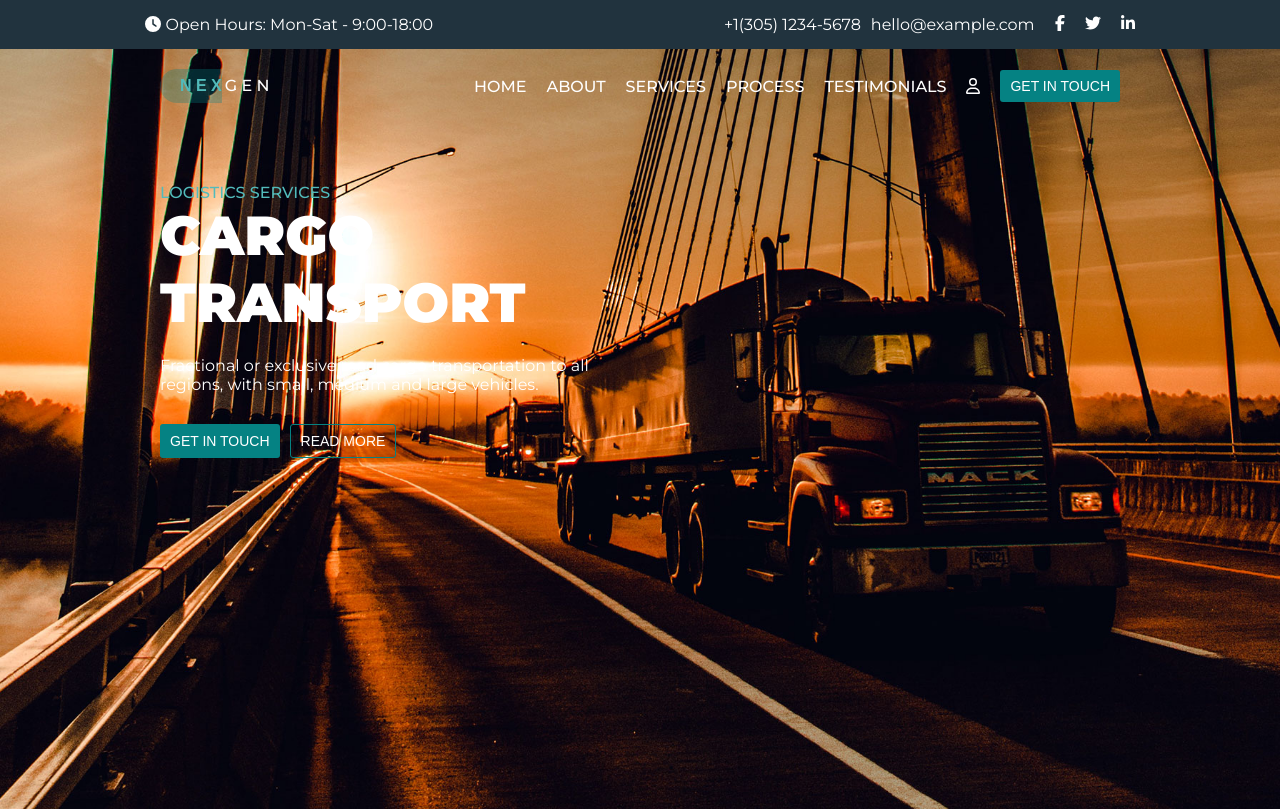
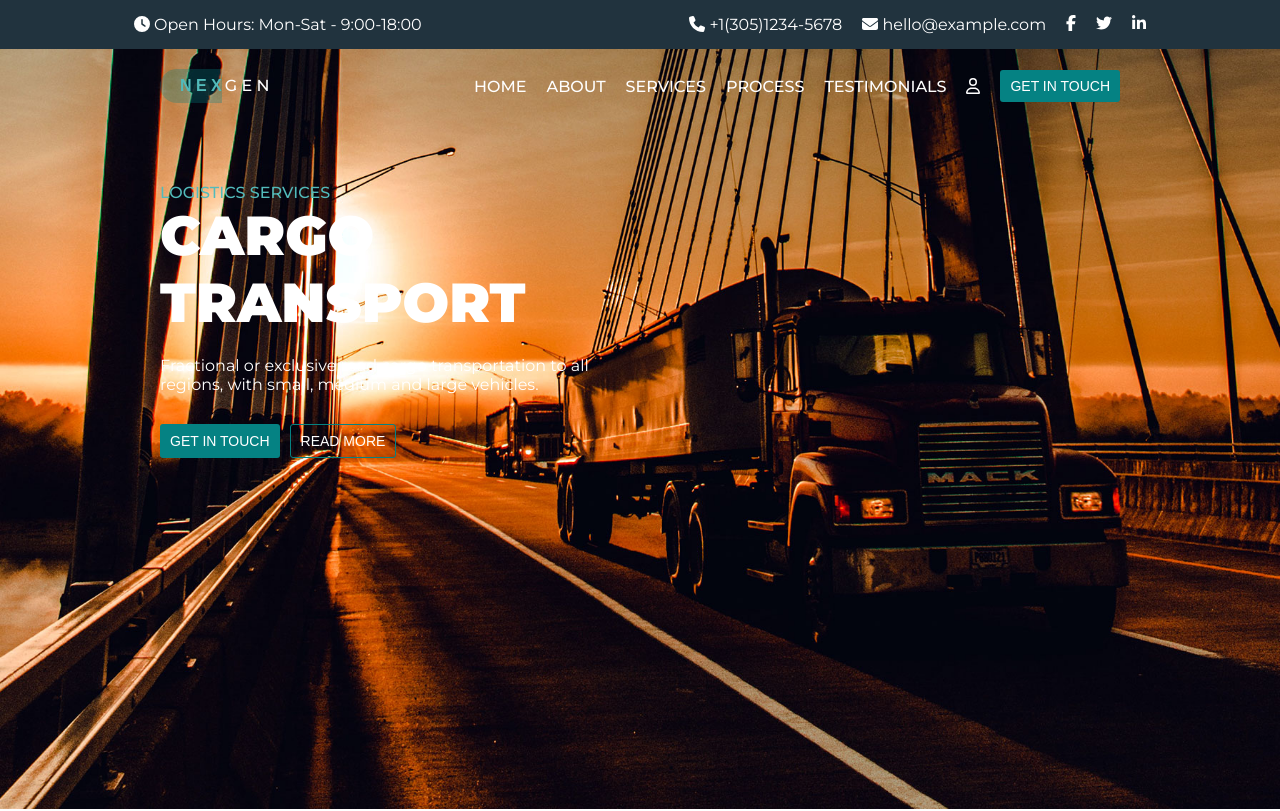
Before and after one commit to Ale-1407/proj-html-vuejs, a Vue app in the folder proj/: page / in a window 1280 px wide. Shown: the top 811 px of the page. Built offline with nearby package versions, Linux system fonts and the light colour scheme.

Commit message:
modifica icone header

```diff
--- a/proj/src/components/ContattiComp.vue
+++ /dev/null
@@ -1,20 +0,0 @@
-<template>
-    <div>
-        <!-- <i>{{iconeContatti.icon}}</i> -->
-        <span> <i>{{  }}</i> {{ iconeContatti.text }}</span>
-    </div>
-</template>
-
-<script>
-
-export default{
-    name: 'ContattiComp',
-    props: {
-        iconeContatti: Object
-    }
-}
-</script>
-
-<style lang="scss" scoped>
-
-</style>
--- /dev/null
+++ b/proj/src/components/FootInfo.vue
@@ -0,0 +1,19 @@
+<template>
+    <section>
+
+    </section>
+</template>
+
+<script>
+export default{
+    name: 'FootInfo'
+}
+</script>
+
+<style lang="scss" scoped>
+section{
+    padding: 2.5rem 0;
+    background-color: #121117;
+    color: rgb(195, 195, 195);
+}
+</style>
--- a/proj/src/components/FooterComp.vue
+++ b/proj/src/components/FooterComp.vue
@@ -1,14 +1,17 @@
 <template>
     <footer>
-
+        <FootInfo />
     </footer>
 </template>
 
 <script>
 
+import FootInfo from './FootInfo.vue';
+
 export default{
-    name: 'FooterComp'
+    name: "FooterComp",
+    components: {
+        FootInfo
+    }
 }
-
-
 </script>
--- a/proj/src/components/HeaderComp.vue
+++ b/proj/src/components/HeaderComp.vue
@@ -6,7 +6,8 @@
             </div>
             <div class="info">
               <div class="contatti">
-                <ContattiComp v-for="(elem, index) in contacts" :key="index" :iconeContatti="elem" />
+                <span><font-awesome-icon icon="fa-solid fa-phone" /> +1(305)1234-5678</span>
+                <span><font-awesome-icon icon="fa-solid fa-envelope" /> hello@example.com</span>
               </div>
               <div class="social">
                 <font-awesome-icon icon="fa-brands fa-facebook-f" />
@@ -49,13 +50,11 @@
 
 <script>
 
-import ContattiComp from './ContattiComp.vue';
 import NavbarComp from './NavbarComp.vue';
 
 export default{
     name: 'HeaderComp',
     components: {
-    ContattiComp,
     NavbarComp
 },
     data(){
@@ -91,7 +90,7 @@ export default{
 }
 .contatti{
     display: flex;
-    gap: 10px;
+    gap: 20px;
 }
 
 .social{
```
